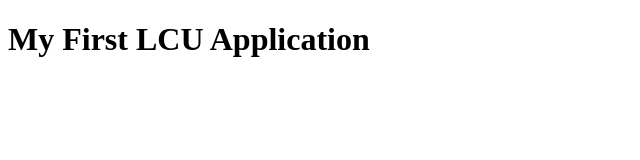
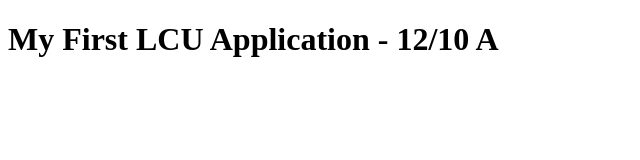
Before and after one commit to mpjbusiness/my-second-project-public-web-2, a website: page index.html in a window 1280 px wide. Shown: the whole page, without its empty margins (0-640 px from the left). Drawn offline with Linux system fonts and the light colour scheme.

Commit message:
testing versions

```diff
--- a/index.html
+++ b/index.html
@@ -7,6 +7,6 @@
     <meta name="viewport" content="width=device-width, initial-scale=1" />
   </head>
   <body>
-    <h1>My First LCU Application</h1>
+    <h1>My First LCU Application - 12/10 A</h1>
   </body>
 </html>
```
